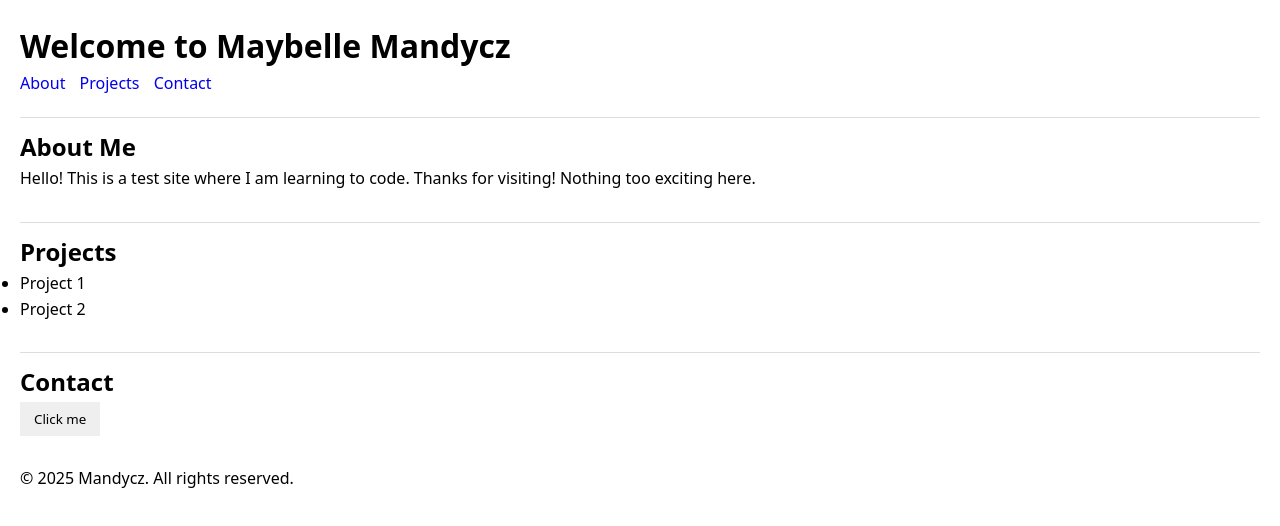
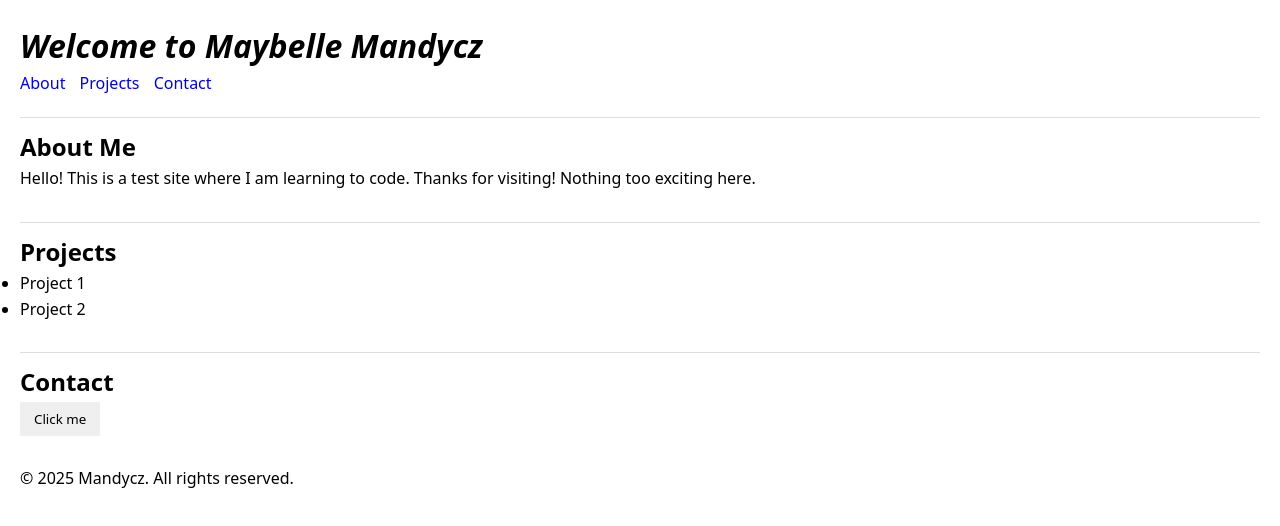
Before and after one commit to mmandycz/Test_Code, a plain HTML site: page index.html in a window 1280 px wide. Drawn offline with Linux system fonts and the light colour scheme.

Commit message:
Update index.html

```diff
--- a/index.html
+++ b/index.html
@@ -8,7 +8,7 @@
 </head>
 <body>
   <header>
-    <h1>Welcome to Maybelle Mandycz</h1>
+    <h1><i>Welcome to Maybelle Mandycz</i></h1>
     <nav>
       <a href="#about">About</a>
       <a href="#projects">Projects</a>
```
